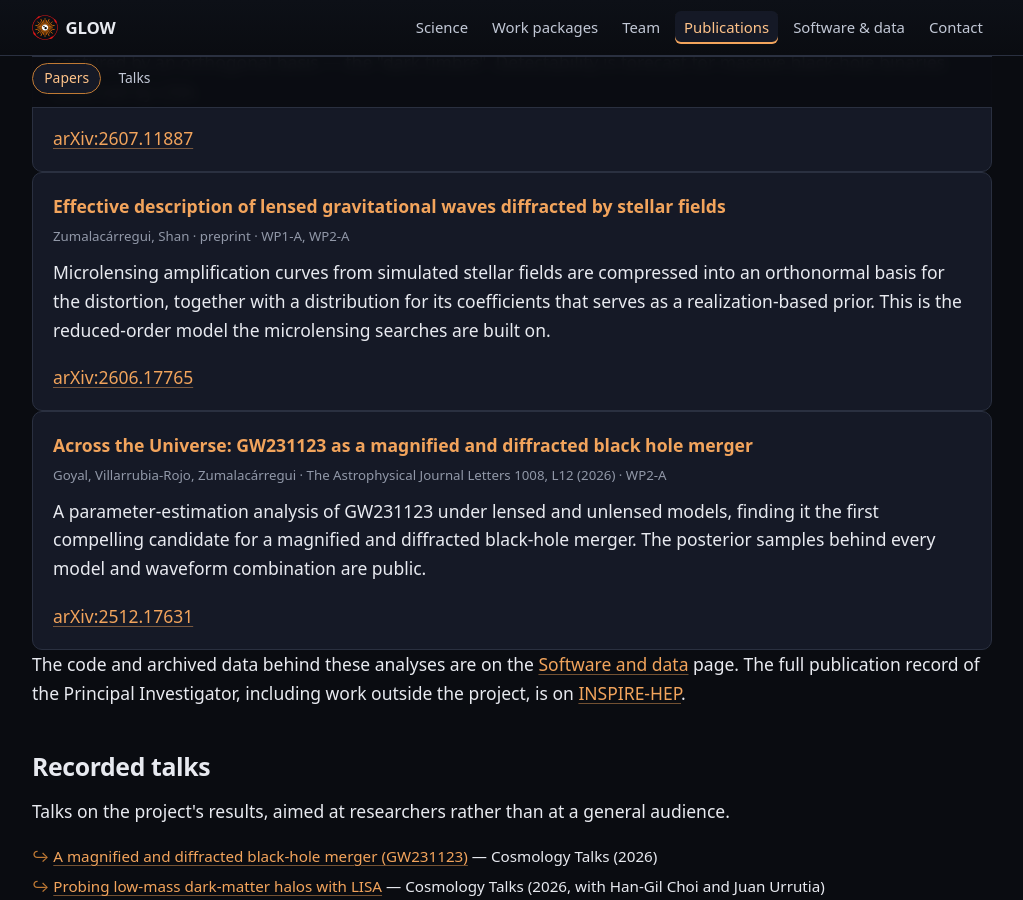
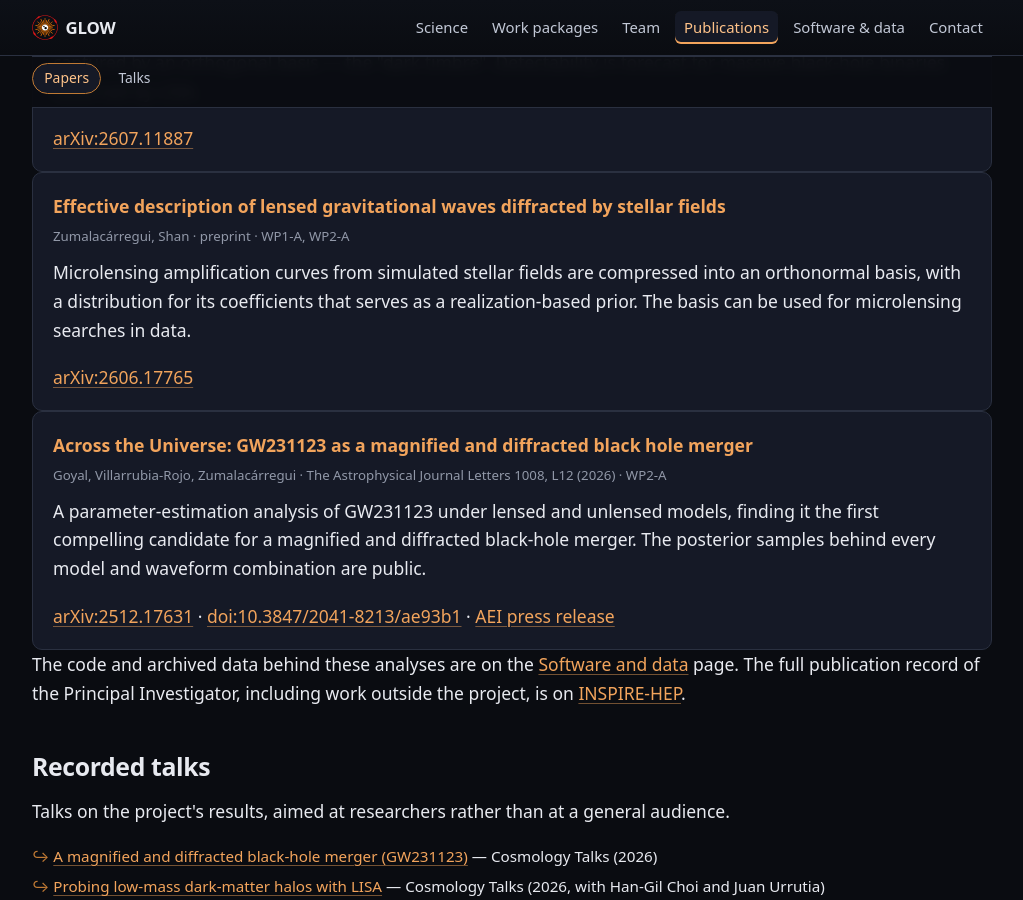
Before and after one commit to glow-astro/website, a Jekyll site: the page built from publications.html, in a window 1280 px wide and 900 px high, scrolled down 494 px. Shown: the whole window, without its empty margins (128-1151 px from the left). Built offline with Jekyll 4.4.1, drawn with Linux system fonts in a browser that asks for light colours.

Commit message:
Publications: journal link beside the arXiv, and featured links
Each paper's link line now reads arXiv first, then the journal once
there is a DOI, then anything else the paper picked up. `doi` and
`links` join the schema; `links` has the same {text, url} shape as
news.yml and the software releases, so there is one idiom for this on
the site rather than three.

The journal link is written "doi:10.3847/..." rather than "published
version". It is the same shape as the "arXiv:2512.17631" beside it, it
names its destination exactly as §7 asks, and the human-readable
journal reference is already on the card-meta line above -- naming it
again in the link would be the same words twice on one card.

The AEI press release moves onto the GW231123 card, which answers the
question the owner left in the margin of the review document. The two
preprints render an arXiv link alone, as before.

Co-Authored-By: Claude Opus 5 <noreply@anthropic.com>
Claude-Session: https://claude.ai/code/session_01L7GT62S61eYxRuSFTmWGfu

```diff
--- a/_data/publications.yml
+++ b/_data/publications.yml
@@ -12,6 +12,12 @@
 #   url      INSPIRE record; arXiv link is built from `arxiv`
 #   date     YYYY-MM-DD, for ordering. Day is only for ties within a month.
 #   status   "preprint" | "accepted" | "published"
+#   doi      optional, bare -- "10.3847/..." -- once the paper has one. The
+#            template links it beside the arXiv id; do not include the
+#            https://doi.org/ prefix, which the template adds
+#   links    optional [{text, url}] for anything the paper picked up beyond the
+#            preprint and the journal: a press release, coverage. Not the talk
+#            about it -- talks have their own list below
 #   journal  optional, only once there is one. While "accepted" it is just
 #            the journal name, which the template prefixes; once "published"
 #            it carries the full reference, because the template prints it bare
@@ -34,6 +40,10 @@ papers:
     date: 2025-12-01
     status: published
     journal: "The Astrophysical Journal Letters 1008, L12 (2026)"
+    doi: "10.3847/2041-8213/ae93b1"
+    links:
+      - text: "AEI press release"
+        url: "https://www.aei.mpg.de/1490509/do-black-holes-pretend-to-have-large-masses"
     wps: ["WP2-A"]
     summary: >-
       A parameter-estimation analysis of GW231123 under lensed and unlensed
@@ -50,9 +60,9 @@ papers:
     wps: ["WP1-A", "WP2-A"]
     summary: >-
       Microlensing amplification curves from simulated stellar fields are
-      compressed into an orthonormal basis for the distortion, together with a
+      compressed into an orthonormal basis, with a
       distribution for its coefficients that serves as a realization-based prior.
-      This is the reduced-order model the microlensing searches are built on.
+      The basis can be used for microlensing searches in data.
 
   - title: "Signatures of 10–10⁴ M☉ dark-matter halos in LISA via stochastic diffraction"
     authors: ["Choi", "Urrutia", "Zumalacárregui"]
--- a/publications.html
+++ b/publications.html
@@ -35,7 +35,26 @@ sections:
       {%- if p.wps %} &middot; {{ p.wps | join: ", " }}{% endif %}
     </p>
     <p>{{ p.summary }}</p>
-    <p><a href="https://arxiv.org/abs/{{ p.arxiv }}" rel="noopener">arXiv:{{ p.arxiv }}</a></p>
+    {%- comment -%}
+      One line of links per paper. The preprint is always there; the journal
+      version appears once the paper has a DOI, and anything else the paper
+      picked up -- a press release, coverage -- comes from `links`.
+
+      The DOI is written out as `doi:10.…` rather than hidden behind "published
+      version": it is the same shape as `arXiv:2512.17631` beside it, it says
+      exactly where the link goes, and the human-readable journal reference is
+      already on the card-meta line above, so naming it again here would be the
+      same words twice.
+    {%- endcomment -%}
+    <p>
+      <a href="https://arxiv.org/abs/{{ p.arxiv }}" rel="noopener">arXiv:{{ p.arxiv }}</a>
+      {%- if p.doi %} &middot;
+      <a href="https://doi.org/{{ p.doi }}" rel="noopener">doi:{{ p.doi }}</a>
+      {%- endif %}
+      {%- for l in p.links %} &middot;
+      <a href="{{ l.url }}" rel="noopener">{{ l.text }}</a>
+      {%- endfor %}
+    </p>
   </div>
   {%- endfor %}
   <p>
```
